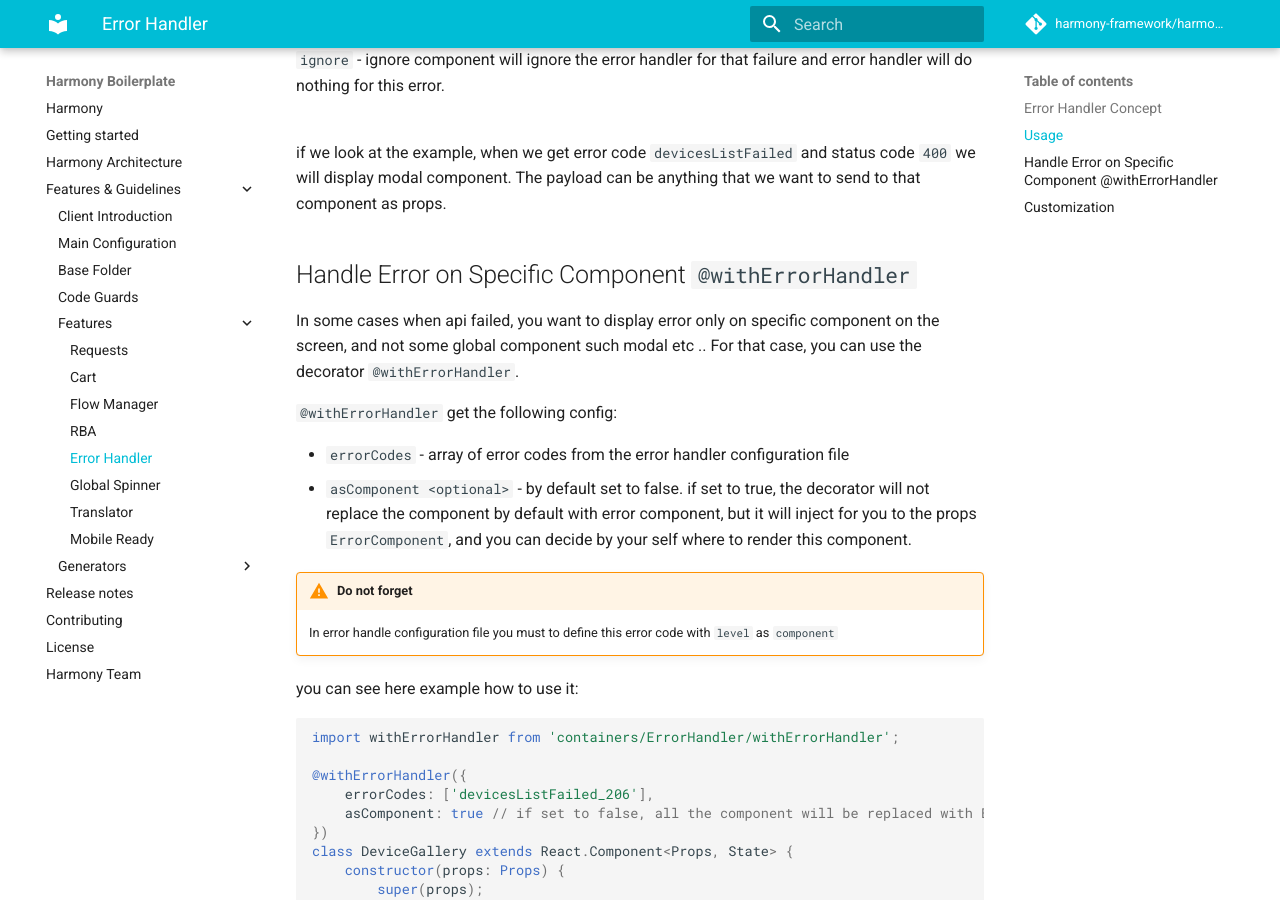
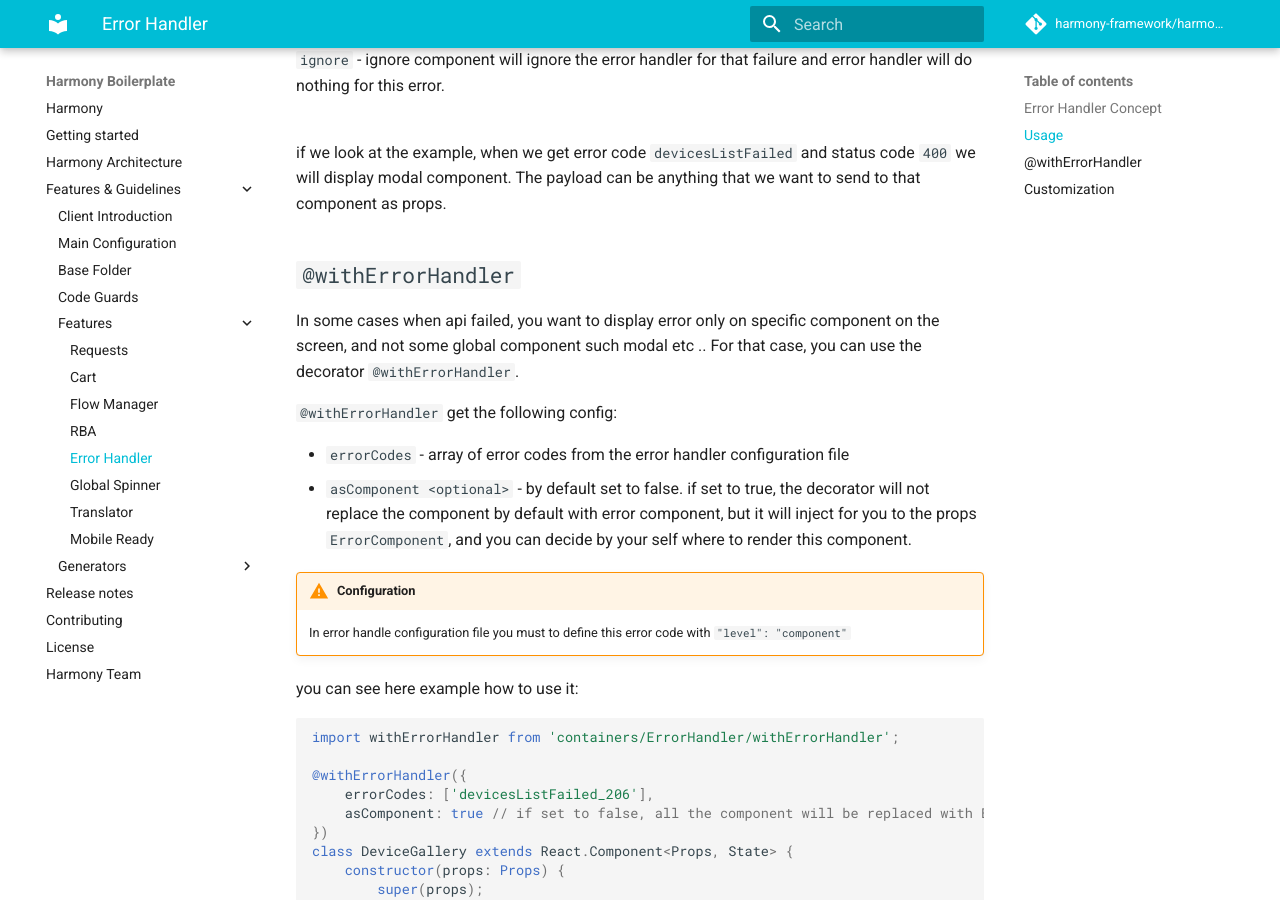
Before and after one commit to harmony-framework/harmony-boilerplate, an MkDocs documentation site: the page built from docs/docs/extensions/client/error_handler.md, in a window 1280 px wide and 900 px high, scrolled down 1437 px. Built offline with MkDocs 1.6.1 and Material for MkDocs 9.7.7, drawn with Linux system fonts in a browser that asks for light colours; comment, search, counter and statistics services are not loaded.

Commit message:
- update docs for error handler

```diff
--- a/docs/docs/extensions/client/error_handler.md
+++ b/docs/docs/extensions/client/error_handler.md
@@ -58,7 +58,7 @@ Let's look first how this config look like with the example<br/>
 if we look at the example, when we get error code `devicesListFailed` and status code `400` we will display modal component.
 The payload can be anything that we want to send to that component as props.
 
-## Handle Error on Specific Component `@withErrorHandler`
+## `@withErrorHandler`
 
 In some cases when api failed, you want to display error only on specific component on the screen, and not some global component such modal etc ..
 For that case, you can use the decorator `@withErrorHandler`.
@@ -70,8 +70,8 @@ For that case, you can use the decorator `@withErrorHandler`.
 it will inject for you to the props `ErrorComponent`, and you can decide by your self where to render this component.
 
 
-!!! warning "Do not forget"
-    In error handle configuration file you must to define this error code with `level` as `component`
+!!! warning "Configuration"
+    In error handle configuration file you must to define this error code with `"level": "component"`
 
 
 you can see here example how to use it:
```
